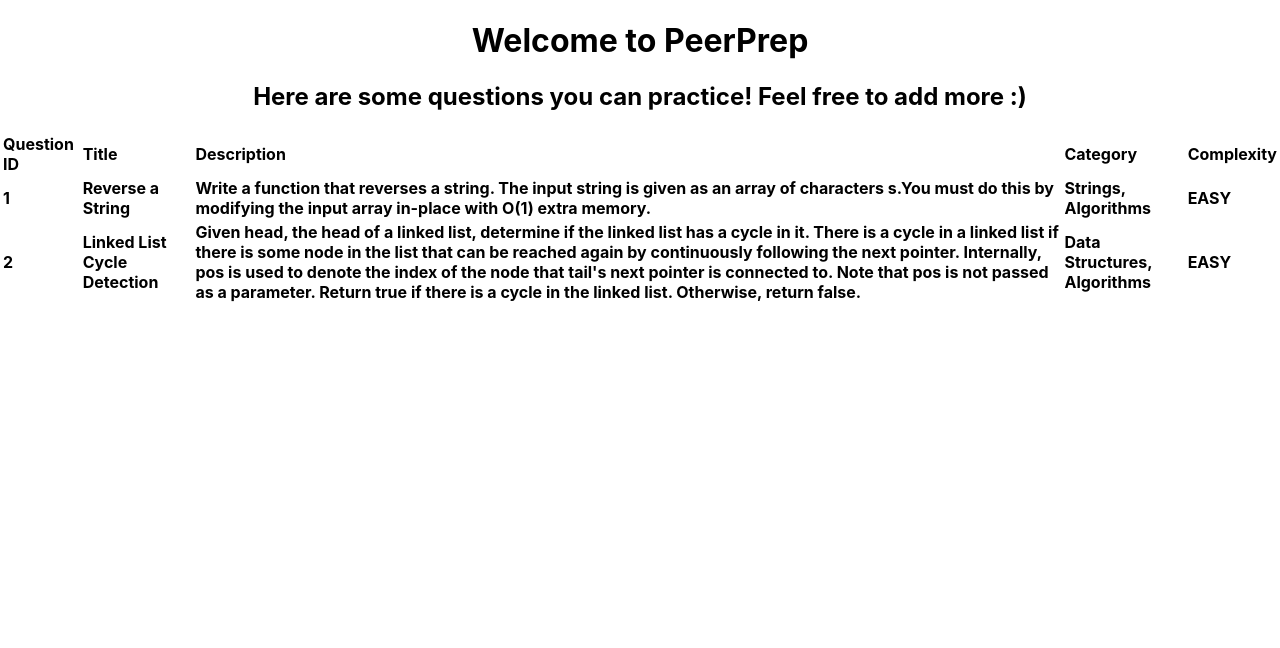
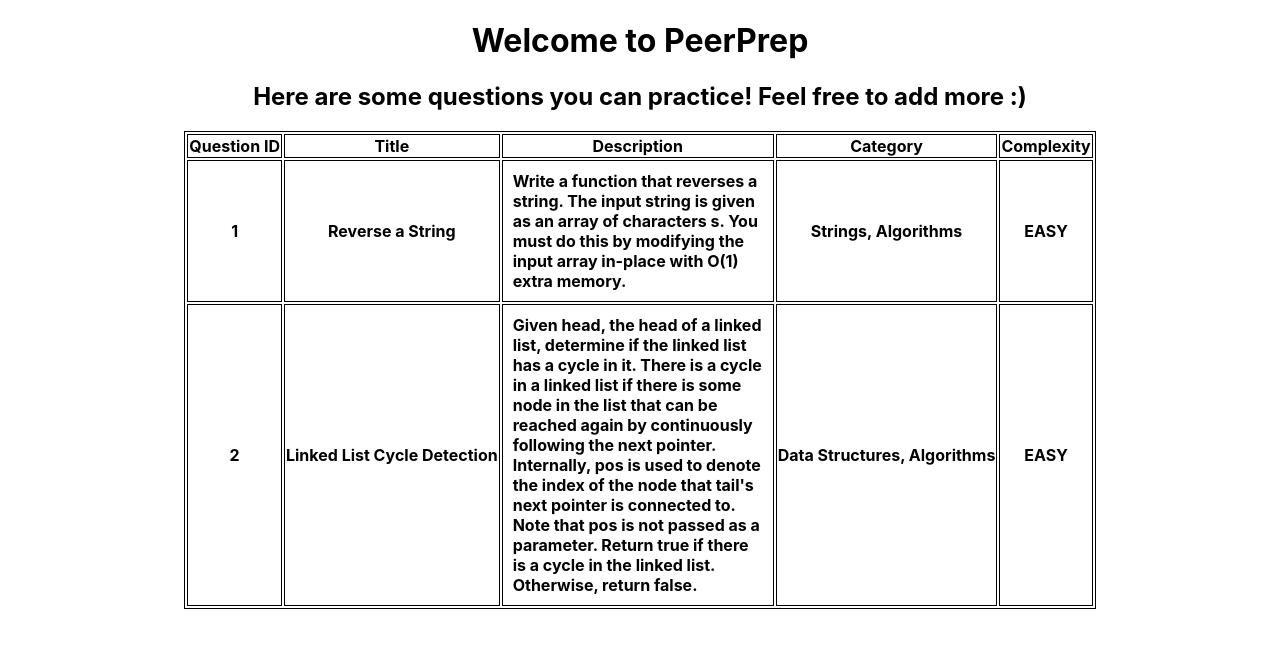
Before and after one commit to PeanutButters93/ay2324s1-course-assessment-g53, a React (Create React App) app: page / in a window 1280 px wide. Shown: the top 648 px of the page. Built offline with nearby package versions, Linux system fonts and the light colour scheme; the HTML template or start-up script is replaced by a standard one.

Commit message:
add css for table

```diff
--- a/src/App.css
+++ b/src/App.css
@@ -4,12 +4,21 @@ header {
 
 div {
   text-align: center;
+  justify-content: center;
 }
 
+table {
+  border: 1px solid black;
+  margin-left: auto;
+  margin-right: auto;
+}
 th {
-  text-align: left;
+  border: 1px solid black;
 }
 
-.id {
-  text-align: center;
+th.description {
+  padding: 10px;
+  width: 250px;
+  text-align: left;
+  border: 1px solid black;
 }
--- a/src/App.js
+++ b/src/App.js
@@ -6,7 +6,7 @@ const DEFAULT_QNS = [
     id: 1,
     title: "Reverse a String",
     description:
-      "Write a function that reverses a string. The input string is given as an array of characters s.You must do this by modifying the input array in-place with O(1) extra memory.",
+      "Write a function that reverses a string. The input string is given as an array of characters s. You must do this by modifying the input array in-place with O(1) extra memory.",
     category: "Strings, Algorithms",
     complexity: "EASY",
   },
@@ -44,7 +44,7 @@ function App() {
             <tr>
               <th>{x.id}</th>
               <th>{x.title}</th>
-              <th>{x.description}</th>
+              <th className="description">{x.description}</th>
               <th>{x.category}</th>
               <th>{x.complexity}</th>
             </tr>
```
